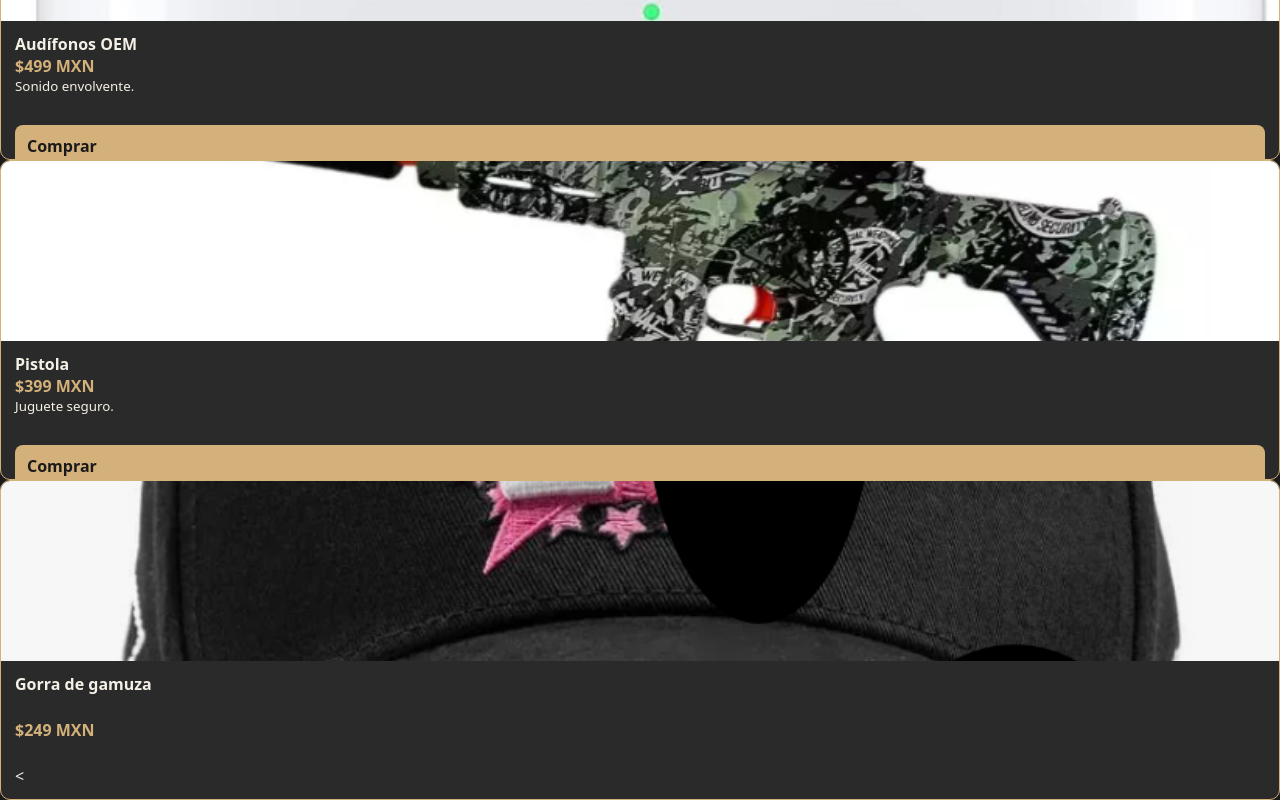
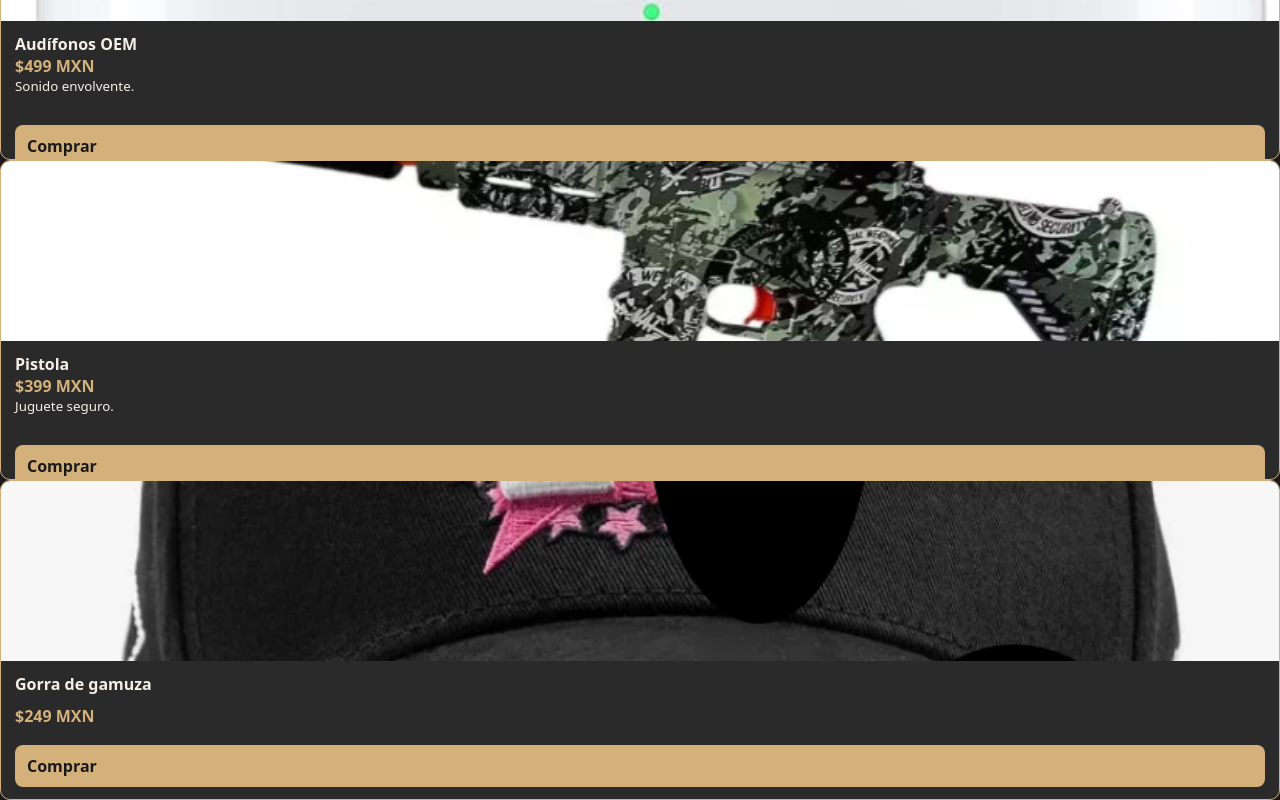
Before and after one commit to honey-shopmx/honeymx, a plain HTML site: page index.html in a window 1280 px wide. Shown: the part 1825-2625 px from the top of the page. Drawn offline with Linux system fonts and the light colour scheme.

Commit message:
Update index.html

```diff
--- a/index.html
+++ b/index.html
@@ -232,4 +232,5 @@
           <div class="card-content">
             <strong>Gorra de gamuza</strong>
             <span class="price">$249 MXN</span>
-            <
+             <a class="btn" href="https://www.instagram.com/honey__shopmx?utm_source=ig_web_button_share_sheet&igsh=ZDNlZDc0MzIxNw==" target="_blank">Comprar</a>
+          </div>
```
